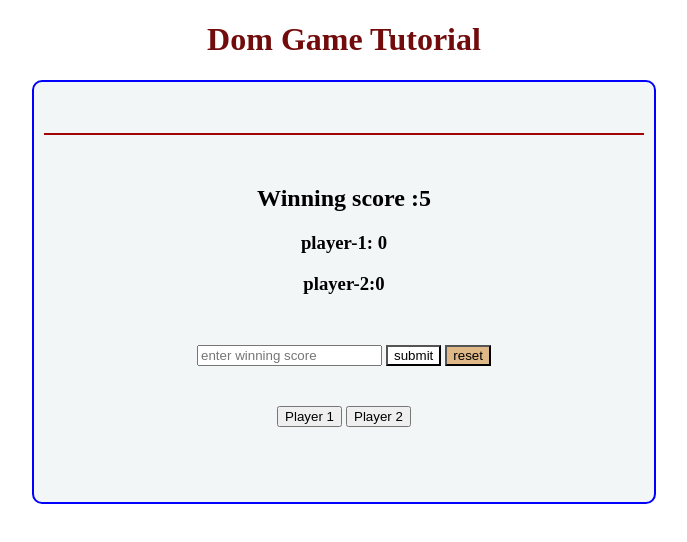
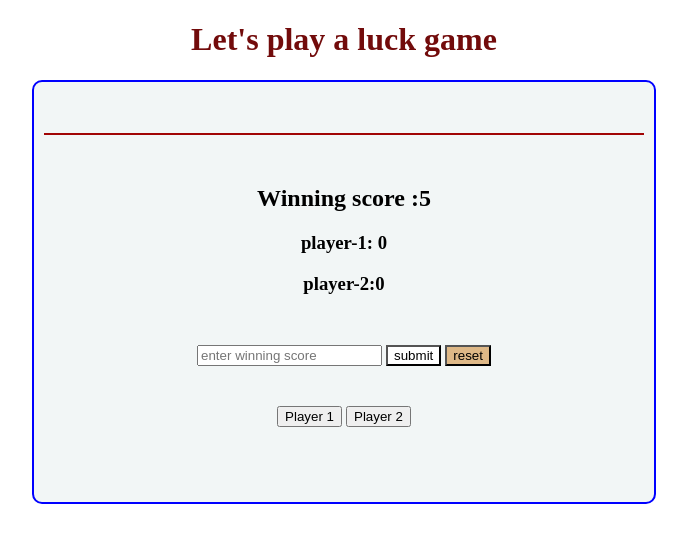
Before and after one commit to sharmin231/first-gamer-projecs, a plain HTML site: page index.html in a window 1280 px wide. Shown: the whole page, without its empty margins (296-983 px from the left). Drawn offline with Linux system fonts and the light colour scheme.

Commit message:
name changed

```diff
--- a/index.html
+++ b/index.html
@@ -7,7 +7,7 @@
     <title>Game Project</title>
 </head>
 <body>
-    <h1 class="h1">Dom Game Tutorial</h1>
+    <h1 class="h1">Let's play a luck game</h1>
     <div class="container">
         <h1 class="w" id="winner"></h1>
         <h2>Winning score :<span id="score"> 0</span></h2>
```
